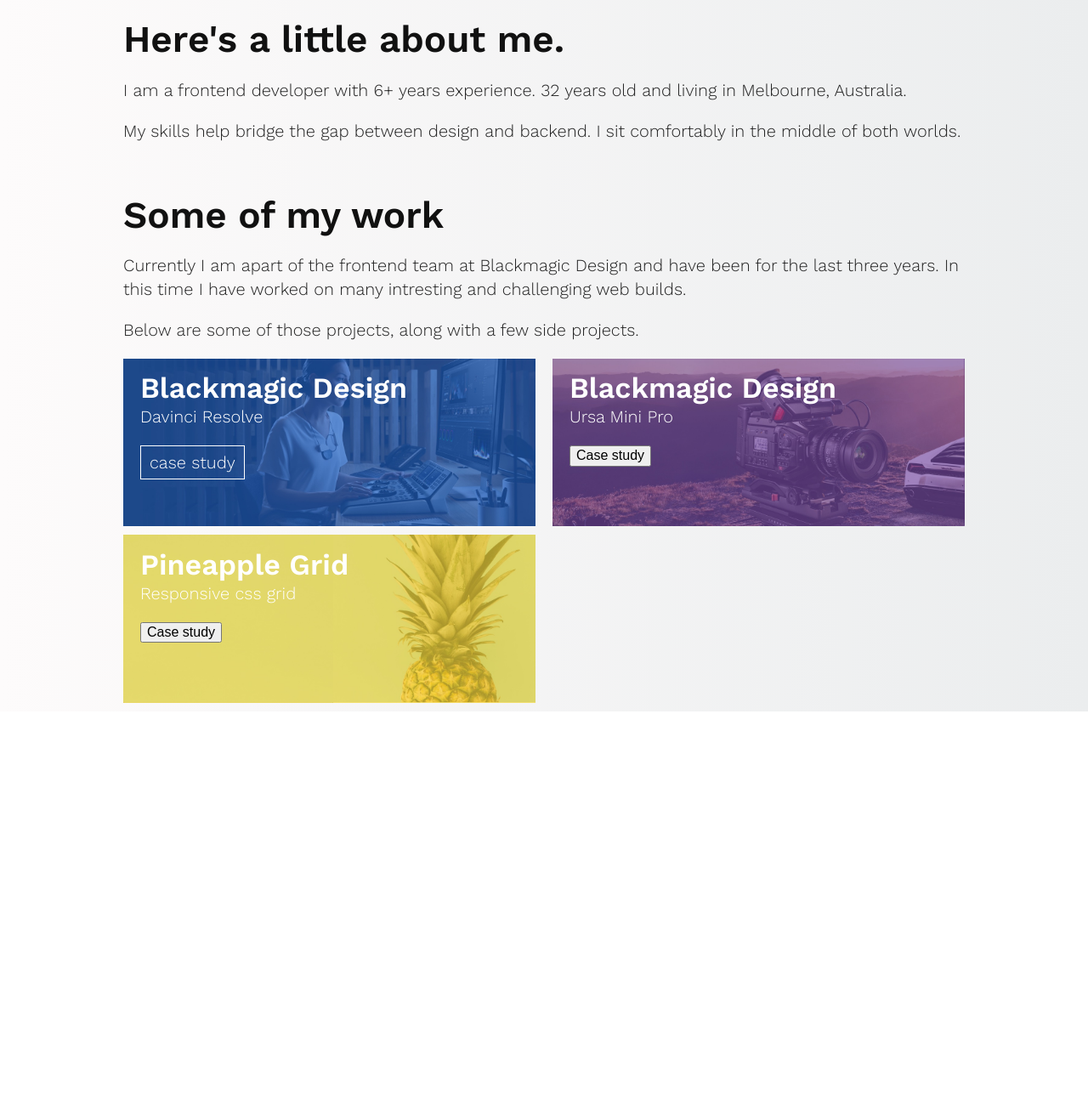
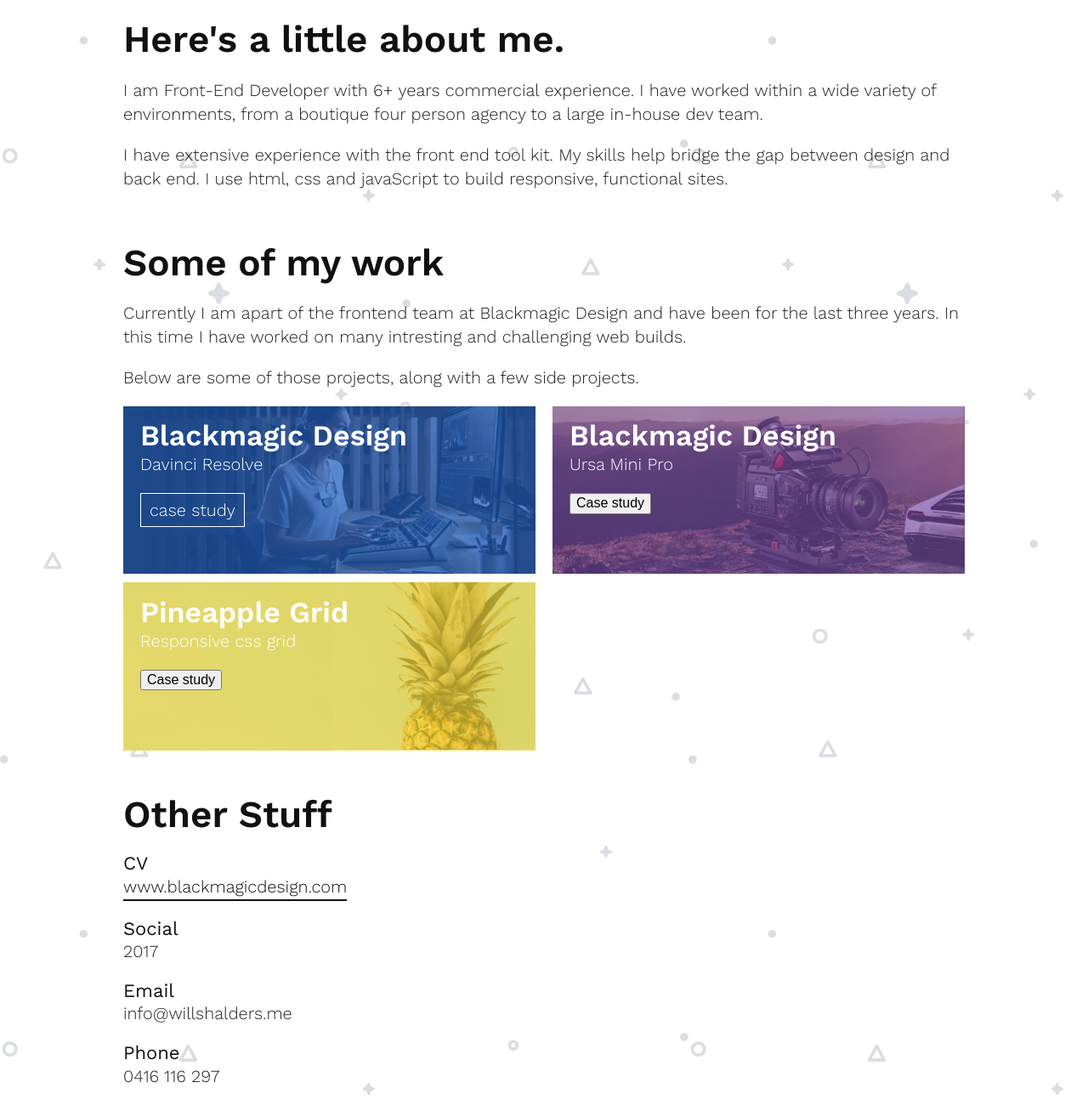
Before and after one commit to MoonMoon85/willshalders, a website: page index.html in a window 1280 px wide. Shown: the part 579-1879 px from the top of the page at 85% size. Before the commit the page ends 1416 px from the top, so only its background shows below. Drawn offline with nearby package versions, Linux system fonts and the light colour scheme; files that its build step writes are made by us from their sources; a script that the page names is missing; files whose address does not match are found by name.

Commit message:
Updated content and added confetti

```diff
--- a/index.html
+++ b/index.html
@@ -34,8 +34,8 @@
                 <div class="row">
                     <div class="grid-12">
                         <h2>Here's a little about me.</h2>
-                        <p>I am a frontend developer with 6+ years experience. 32 years old and living in Melbourne, Australia.</p>
-                        <p>My skills help bridge the gap between design and backend. I sit comfortably in the middle of both worlds.</p>
+                        <p>I am Front-End Developer with 6+ years commercial experience. I have worked within a wide variety of environments, from a boutique four person agency to a large in-house dev team.</p>
+                        <p>I have extensive experience with the front end tool kit. My skills help bridge the gap between design and back end. I use html, css and javaScript to build responsive, functional sites. </p>
                     </div>
                 </div>
             </div>
@@ -80,6 +80,25 @@
                 </div>
             </div>
         </section>
+
+        <section class="content-block">
+            <div class="container">
+                <div class="row">
+                    <div class="grid-12">
+                        <h2>Other Stuff</h2>
+                        <h4>CV</h4>
+                        <a href="https://www.blackmagicdesign.com/products/davinciresolve" target="_blank">www.blackmagicdesign.com</a>
+                        <h4>Social</h4>
+                        <p>2017</p>
+                        <h4>Email</h4>
+                        <p>info@willshalders.me</p>
+                        <h4>Phone</h4>
+                        <p>0416 116 297</p>
+                    </div>
+                </div>
+            </div>
+        </section>
+
     </div>
 </div>
 <!-- End Page Layout -->
--- a/scss/base.scss
+++ b/scss/base.scss
@@ -9,6 +9,9 @@
 	background: -webkit-linear-gradient(left, #fdfbfb 0%,#ebedee 100%);
 	background: linear-gradient(to right, #fdfbfb 0%,#ebedee 100%);
 	filter: progid:DXImageTransform.Microsoft.gradient( startColorstr='#fdfbfb', endColorstr='#ebedee',GradientType=1 );
+
+    background-image: url(../img/confetti-bg.svg);
+    background-repeat: repeat;
 }
 ul {
 	margin: 0;
```
Also changed, not shown: dist/css/main.css, dist/css/main.min.css, dist/img/confetti-bg.svg (added), dist/index.html, img/confetti-bg.svg (added), 1 other file.
